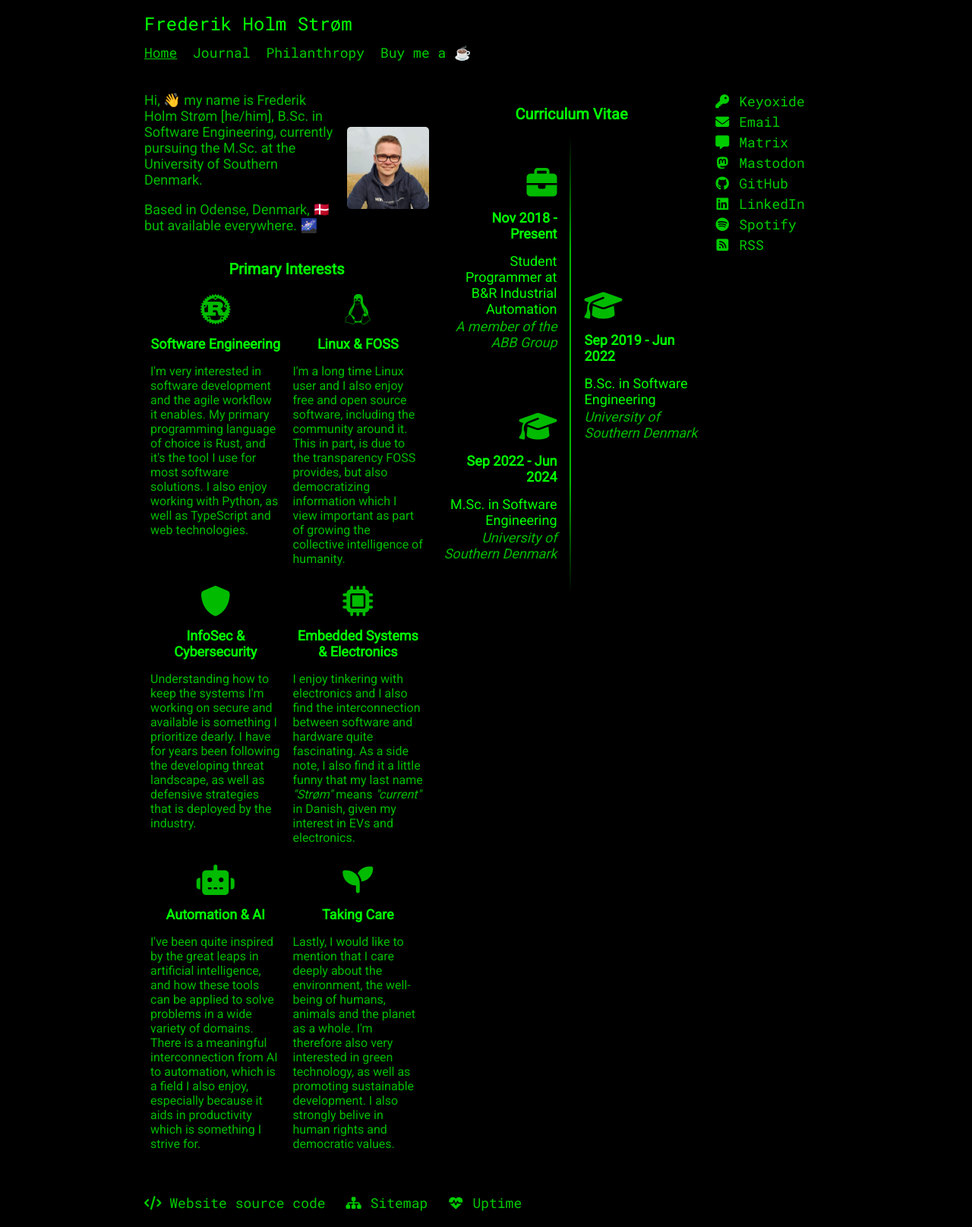
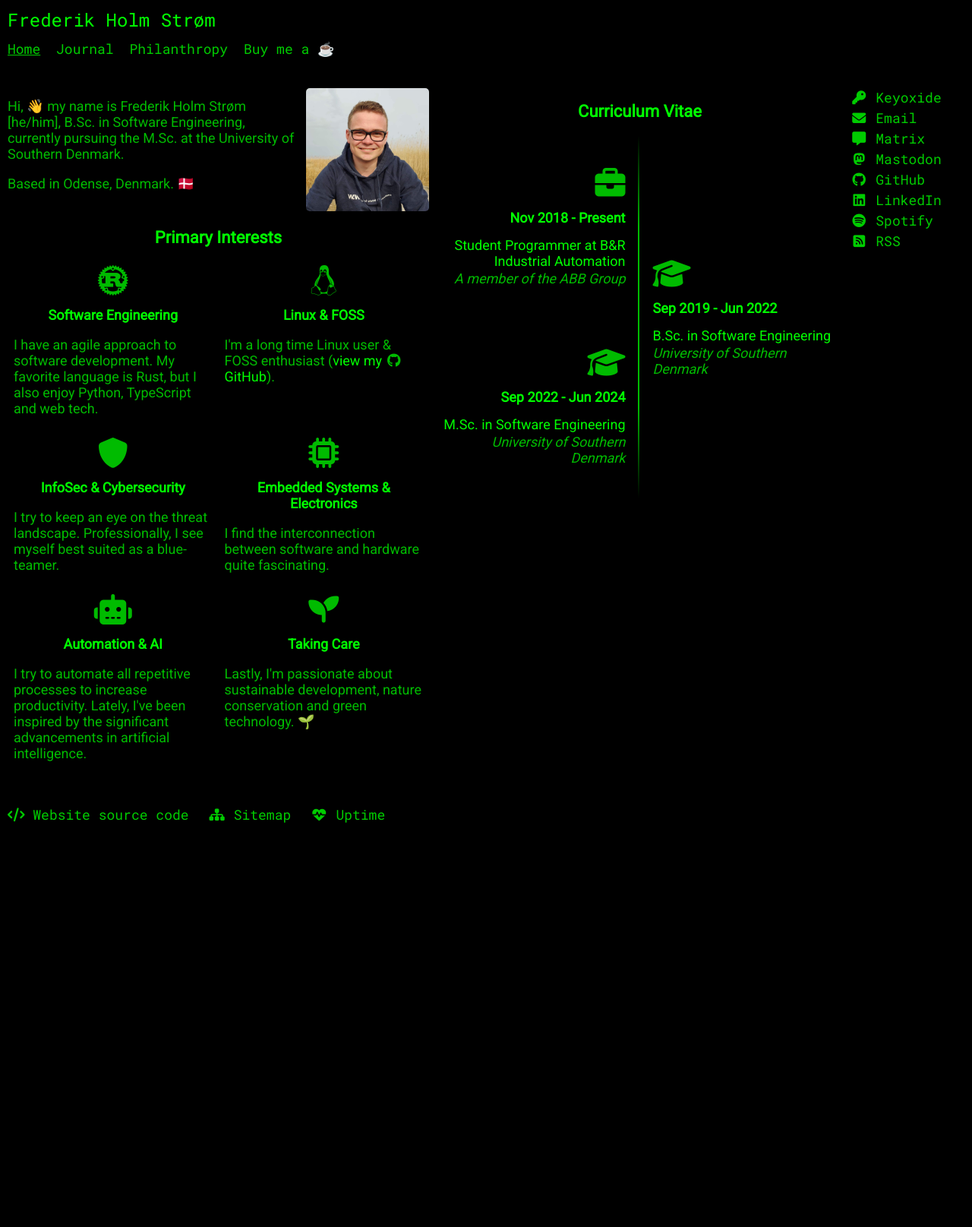
Before and after one commit to frederikstroem/frederikstroem.github.io, a Jekyll site: the page built from index.html, in a window 1280 px wide. Shown: the whole page at 76% size. Built offline with Jekyll 4.4.1, drawn with Linux system fonts in a browser that asks for light colours; after the commit the page ends 1104 px from its top, so only the background shows below that.

Commit message:
Update home page and CSS

```diff
--- a/assets/css/home.scss
+++ b/assets/css/home.scss
@@ -12,6 +12,10 @@
     }
     h2 {
         text-align: center;
+        font-size: 22px;
+        @media (min-width: $breakpoint-large) {
+            font-size: 24px;
+        }
     }
     .main {
         .introduction {
@@ -103,11 +107,8 @@
                     > h3 {
                         text-align: center;
                         margin: 0 0 15px 0;
-                        font-size: 18px;
-                    }
-                    > p {
-                        &, * {
-                            font-size: 16px;
+                        @media (min-width: $breakpoint-large) {
+                            font-size: 22px;
                         }
                     }
                 }
--- a/assets/css/main.scss
+++ b/assets/css/main.scss
@@ -35,7 +35,7 @@ body {
     margin: 0;
     padding-top: 15px;
     padding-bottom: 20px;
-    @media (max-width: $breakpoint-medium - 1px) {
+    @media (max-width: $breakpoint-large - 1px) {
         width: 100%;
         padding-top: 10px;
         > * {
@@ -43,12 +43,9 @@ body {
             margin-right: 10px;
         }
     }
-    @media (min-width: $breakpoint-medium) {
+    @media (min-width: $breakpoint-large) {
         margin: auto;
-        max-width: $breakpoint-medium - 100px;
-    }
-    @media (min-width: $breakpoint-large) {
-        max-width: $breakpoint-large - 200px;
+        max-width: $breakpoint-large - 100px;
     }
     @media (min-width: $breakpoint-largest) {
         max-width: $breakpoint-largest - 200px;
--- a/index.html
+++ b/index.html
@@ -15,7 +15,7 @@ stylesheets:
                     Hi, 👋 my name is Frederik Holm Strøm [he/him], B.Sc. in Software Engineering, currently pursuing the M.Sc. at the University of Southern Denmark.
                 </p>
                 <p>
-                    Based in Odense, Denmark, 🇩🇰 but available everywhere. 🌌
+                    Based in Odense, Denmark. 🇩🇰
                 </p>
             </div>
         </div>
@@ -26,42 +26,42 @@ stylesheets:
                     <i class="fa-brands fa-rust"></i>
                     <h3>Software Engineering</h3>
                     <p>
-                        I'm very interested in software development and the agile workflow it enables. My primary programming language of choice is Rust, and it's the tool I use for most software solutions. I also enjoy working with Python, as well as TypeScript and web technologies.
+                        I have an agile approach to software development. My favorite language is Rust, but I also enjoy Python, TypeScript and web tech.
                     </p>
                 </div>
                 <div>
                     <i class="fa-brands fa-linux"></i>
                     <h3>Linux & FOSS</h3>
                     <p>
-                        I'm a long time Linux user and I also enjoy free and open source software, including the community around it. This in part, is due to the transparency FOSS provides, but also democratizing information which I view important as part of growing the collective intelligence of humanity.
+                        I'm a long time Linux user & FOSS enthusiast (<a href="https://github.com/frederikstroem" target="_blank">view my <i class="fa-brands fa-github fa-fw" aria-hidden="true"></i>GitHub</a>).
                     </p>
                 </div>
                 <div>
                     <i class="fa-solid fa-shield"></i>
                     <h3>InfoSec & Cybersecurity</h3>
                     <p>
-                        Understanding how to keep the systems I'm working on secure and available is something I prioritize dearly. I have for years been following the developing threat landscape, as well as defensive strategies that is deployed by the industry.
+                        I try to keep an eye on the threat landscape. Professionally, I see myself best suited as a blue-teamer.
                     </p>
                 </div>
                 <div>
                     <i class="fa-solid fa-microchip"></i>
                     <h3>Embedded Systems & Electronics</h3>
                     <p>
-                        I enjoy tinkering with electronics and I also find the interconnection between software and hardware quite fascinating. As a side note, I also find it a little funny that my last name <i>"Strøm"</i> means <i>"current"</i> in Danish, given my interest in EVs and electronics.
+                        I find the interconnection between software and hardware quite fascinating.
                     </p>
                 </div>
                 <div>
                     <i class="fa-solid fa-robot"></i>
                     <h3>Automation & AI</h3>
                     <p>
-                        I've been quite inspired by the great leaps in artificial intelligence, and how these tools can be applied to solve problems in a wide variety of domains. There is a meaningful interconnection from AI to automation, which is a field I also enjoy, especially because it aids in productivity which is something I strive for.
+                        I try to automate all repetitive processes to increase productivity. Lately, I've been inspired by the significant advancements in artificial intelligence.
                     </p>
                 </div>
                 <div>
                     <i class="fa-solid fa-seedling"></i>
                     <h3>Taking Care</h3>
                     <p>
-                        Lastly, I would like to mention that I care deeply about the environment, the well-being of humans, animals and the planet as a whole. I'm therefore also very interested in green technology, as well as promoting sustainable development. I also strongly belive in human rights and democratic values.
+                        Lastly, I'm passionate about sustainable development, nature conservation and green technology. 🌱
                     </p>
                 </div>
             </div>
```
